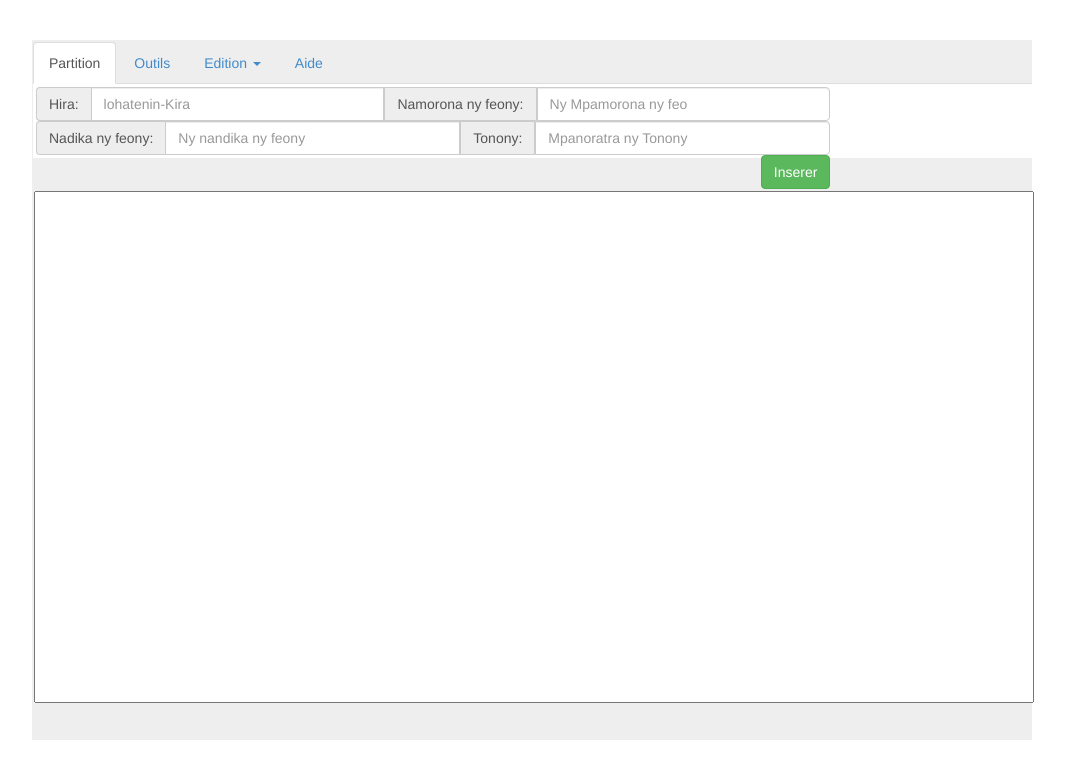
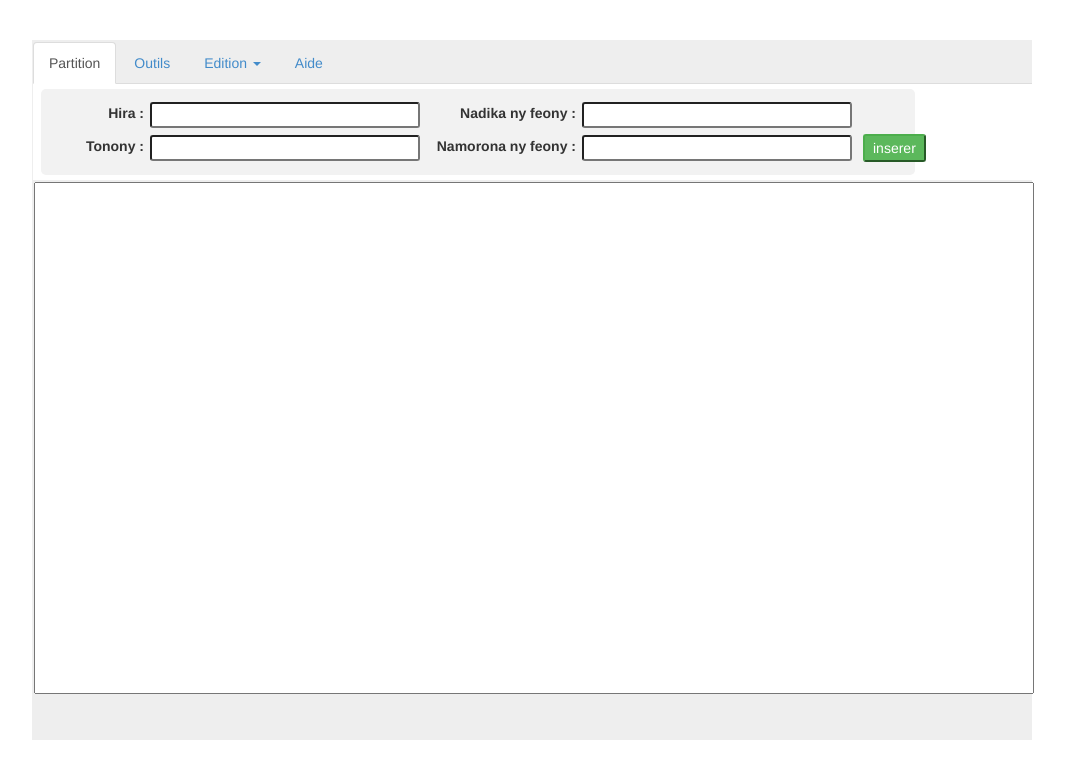
Before and after one commit to forgiven46/nysolfa-web-editor, a plain HTML site: page editor.html in a window 1280 px wide. Shown: the whole page, without its empty margins (168-1233 px from the left). Drawn offline with Linux system fonts and the light colour scheme.

Commit message:
insertion partition description
insertion des descriptions de partition venant du formulaire vers le
textarea

```diff
--- a/css/editor.css
+++ b/css/editor.css
@@ -62,3 +62,21 @@ root {
     margin: 2px;
     resize:none;
 }
+#partition td {
+    text-align: right;
+    padding: 3px;
+}
+#partition input,
+#partition button{
+    border-radius : 3px;
+    padding-left: 2px;
+}
+.label_small {
+    width: 100px;
+}
+.label_big {
+    width: 150px;
+}
+#titre{
+
+}
--- a/editor.html
+++ b/editor.html
@@ -59,21 +59,39 @@ and open the template in the editor.
                     </li>
                 </ul>
                 <div id="bar_outil_content" class="tab-content">
-                    <div id="partition" class="tab-pane fade active in">
-                        <div class="input-group">
-                            <span class="input-group-addon">Hira:</span>
-                            <input id="titre" type="text" class="form-control" placeholder="lohatenin-Kira">
-                            <span class="input-group-addon">Namorona ny feony:</span>
-                            <input id="mp_feo" type="text" class="form-control" placeholder="Ny Mpamorona ny feo">
+                    <div id="partition" class="tab-pane fade active in" style="padding: 0px">
+                        <div style="margin: 2px 0px 2px 5px;width: 110%;
+                             background-color: #F2F2F2;padding: 10px 10px 10px 0px;border-radius : 5px;">
+                        <table>
+                            <tr>
+                                <td><label for="titre" class="label_small"> Hira :</label></td>
+                                <td>
+                                    <input type="text" name="titre" id="titre" value="" size="30" />
+                                </td>
+                                <td><label for="arranger" class="label_big"> Nadika ny feony : </label></td>
+                                <td>
+                                    <input type="text" name="arranger" id="arranger" value="" size="30" />
+                                </td>
+                                <td>
+
+                                </td>
+                            </tr>
+                            <tr>
+                                <td><label for="auteur" class="label_small"> Tonony :</label></td>
+                                <td>
+                                    <input type="text" name="auteur" id="auteur" value="" size="30" />
+                                </td>
+                                <td><label for="composer" class="label_big"> Namorona ny feony :</label></td>
+                                <td>
+                                    <input type="text" name="composer" id="composer" value="" size="30" />
+                                </td>
+                                <td>
+                                    <button name="btn_insert" class="btn-success"
+                                            style="margin-left: 5px; padding: 2px 8px;" onclick="inserer();">inserer</button>
+                                </td>
+                            </tr>
+                        </table>
                         </div>
-                        <div class="input-group">
-                            <span class="input-group-addon">Nadika ny feony:</span>
-                            <input id="nadika" type="text" class="form-control" placeholder="Ny nandika ny feony">
-                            <span class="input-group-addon">Tonony:</span>
-                            <input id="mp_tonony" type="text" class="form-control" placeholder="Mpanoratra ny Tonony">
-                         </div>
-                        <button class="btn btn-success" style="float: right">Inserer</button>
-
                     </div>
                     <div id="outils" class="tab-pane fade">
                         <div class="btn-group">
@@ -156,7 +174,9 @@ and open the template in the editor.
                 </div>
             </div>
             <div id="txt">
-                <textarea id='txt_content' rows="25" cols="50"></textarea>
+                <form id="zn_text" name="zn_text" method="post">
+                    <textarea id='txt_content' rows="25" cols="50"></textarea>
+                </form>
             </div>
         </div>
     </body>
--- a/js/fonctions.js
+++ b/js/fonctions.js
@@ -2,6 +2,37 @@
  * To change this template, choose Tools | Templates
  * and open the template in the editor.
  */
+
+function inserer(){
+    var txt ="";
+    var tit = "Hira :";
+    var comp = "Namorona ny feony :";
+    var arr = "Nandika ny feony:";
+    var aut = "Tonony :";
+
+    var titre = $("#titre").val();
+    var composer = $("#composer").val();
+    var arranger = $("#arranger").val();
+    var auteur = $("#auteur").val();
+
+    var zn_text = document.forms.zn_text.txt_content;
+    var val_txt = $("#txt_content").val();
+    var delim = "\n";
+    var thead = val_txt.split(delim);
+//    if(thead.length >= 6){
+        thead[0] = tit+" "+titre;
+        thead[1] = comp+" "+composer;
+        thead[2] = arr+" "+arranger;
+        thead[3] = aut+" "+auteur;
+        thead[4] = "";
+        thead[5] = "";
+        thead[6] = "#";
+//    }
+    for(var i=0;i<thead.length;i++){
+        txt += thead[i]+"\n";
+    }
+    $("#txt_content").val(txt);
+}
 function test() {
     alert("Nombre de paramètres: " + arguments.length);
     for(var i=0; i<arguments.length; i++) {
```
Also changed, not shown: nbproject/project.xml (added, +9 -0 lines), temp.html (+15 -0 lines), 2 other files.
